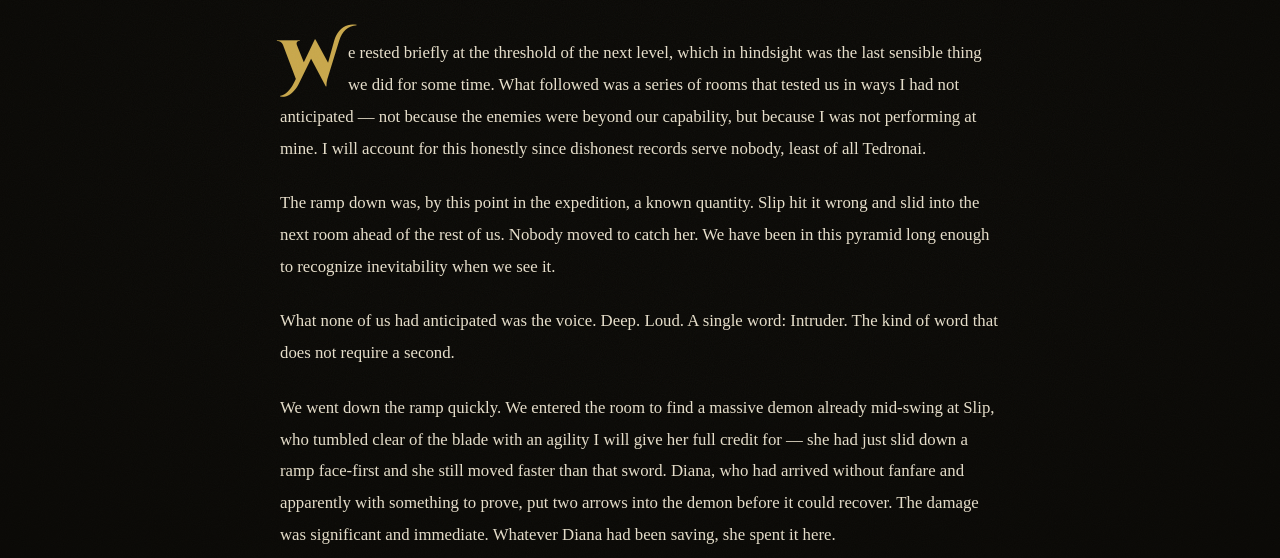
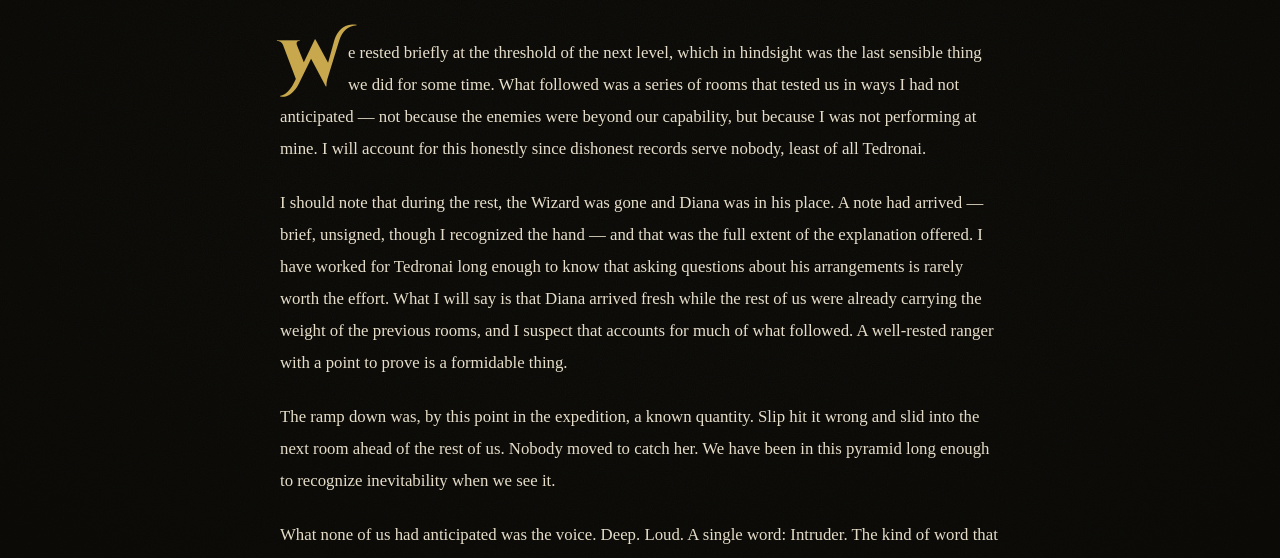
Before and after one commit to TeddyRony/Port-Town-Chronicles, a plain HTML site: page entry-002.html in a window 1280 px wide. Shown: the part 240-798 px from the top of the page. Drawn offline with Linux system fonts and the light colour scheme; a web font is replaced by a local one.

Commit message:
Update entry-002.html

```diff
--- a/entry-002.html
+++ b/entry-002.html
@@ -47,6 +47,8 @@
       <div class="journal-body">
 
         <p>We rested briefly at the threshold of the next level, which in hindsight was the last sensible thing we did for some time. What followed was a series of rooms that tested us in ways I had not anticipated — not because the enemies were beyond our capability, but because I was not performing at mine. I will account for this honestly since dishonest records serve nobody, least of all Tedronai.</p>
+
+        <p>I should note that during the rest, the Wizard was gone and Diana was in his place. A note had arrived — brief, unsigned, though I recognized the hand — and that was the full extent of the explanation offered. I have worked for Tedronai long enough to know that asking questions about his arrangements is rarely worth the effort. What I will say is that Diana arrived fresh while the rest of us were already carrying the weight of the previous rooms, and I suspect that accounts for much of what followed. A well-rested ranger with a point to prove is a formidable thing.</p>
 
         <p>The ramp down was, by this point in the expedition, a known quantity. Slip hit it wrong and slid into the next room ahead of the rest of us. Nobody moved to catch her. We have been in this pyramid long enough to recognize inevitability when we see it.</p>
 
```
